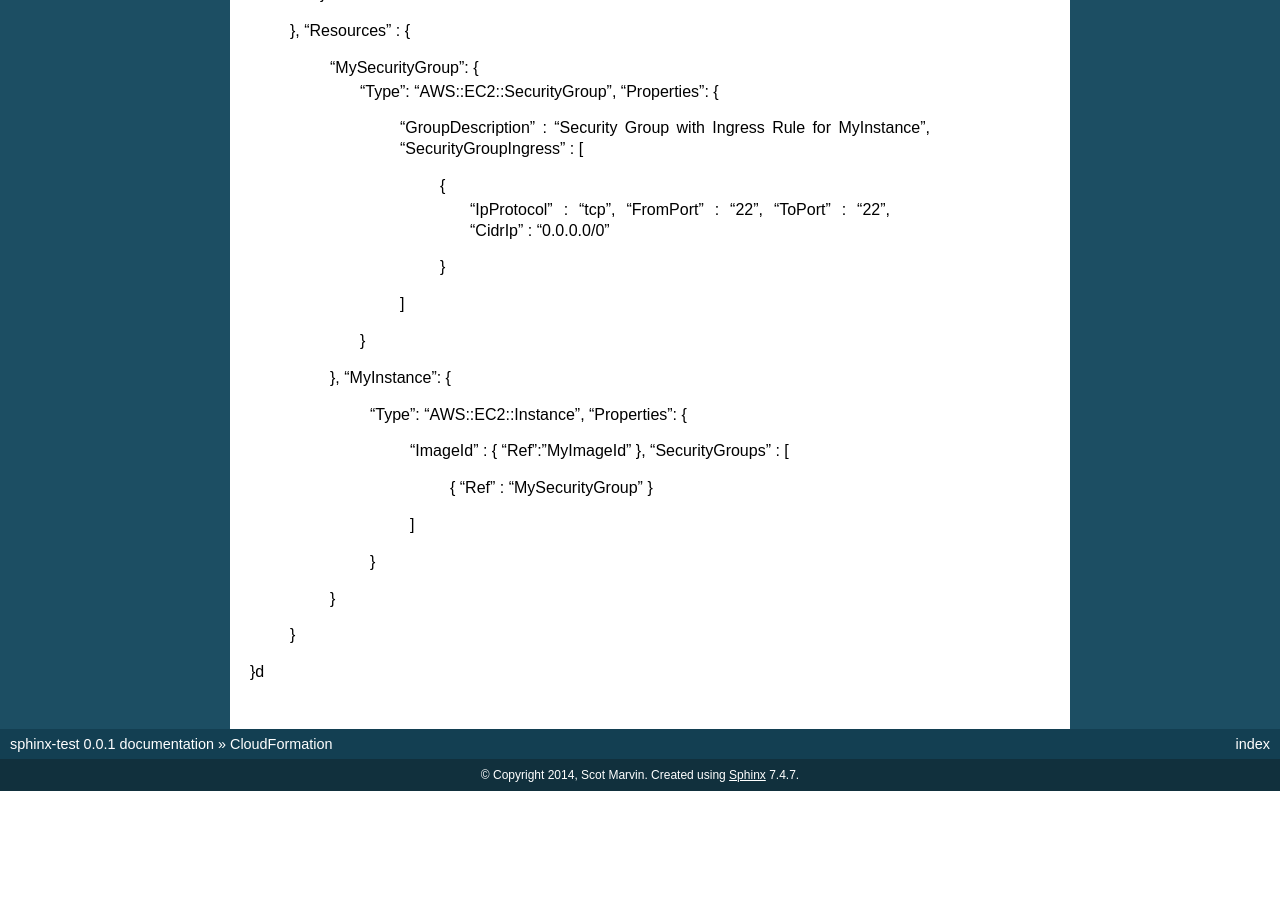
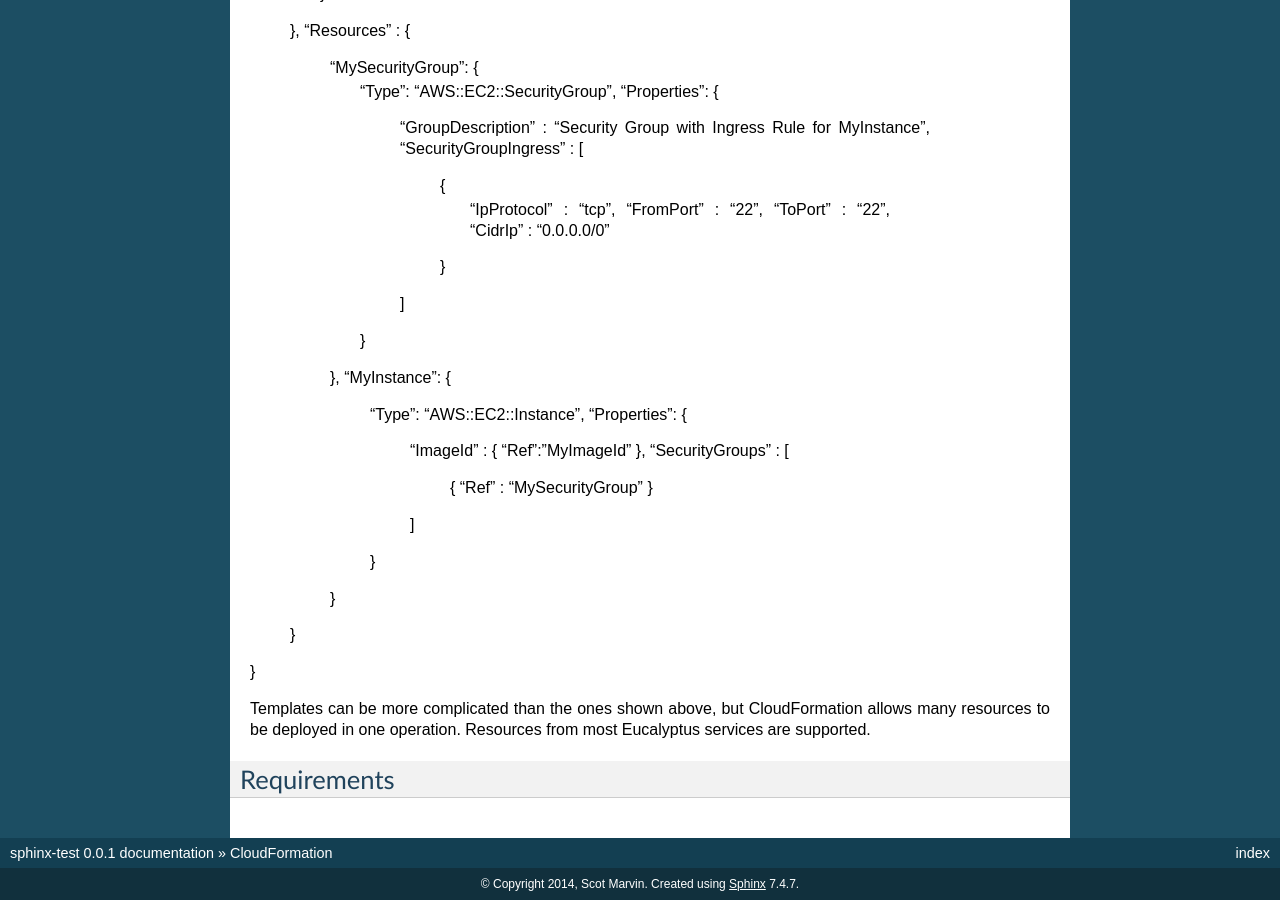
Before and after one commit to smarvin/sphinx-test, a Sphinx documentation site: the page built from docs/source/cloudformation.rst, in a window 1280 px wide and 900 px high, scrolled down 2047 px. Built offline with Sphinx 7.4.7, drawn with Linux system fonts in a browser that asks for light colours; pages that are not in the unit, such as notebooks, are missing from menus; before the commit the page ends 2838 px from its top, so only the background shows below that.

Commit message:
Update cloudformation.rst

```diff
--- a/docs/source/cloudformation.rst
+++ b/docs/source/cloudformation.rst
@@ -87,4 +87,9 @@ You can also use templates to create multiple resources and associate them with
       }
     }
   }
-}d
+}
+
+Templates can be more complicated than the ones shown above, but CloudFormation allows many resources to be deployed in one operation. Resources from most Eucalyptus services are supported.
+
+Requirements
+____________
```
